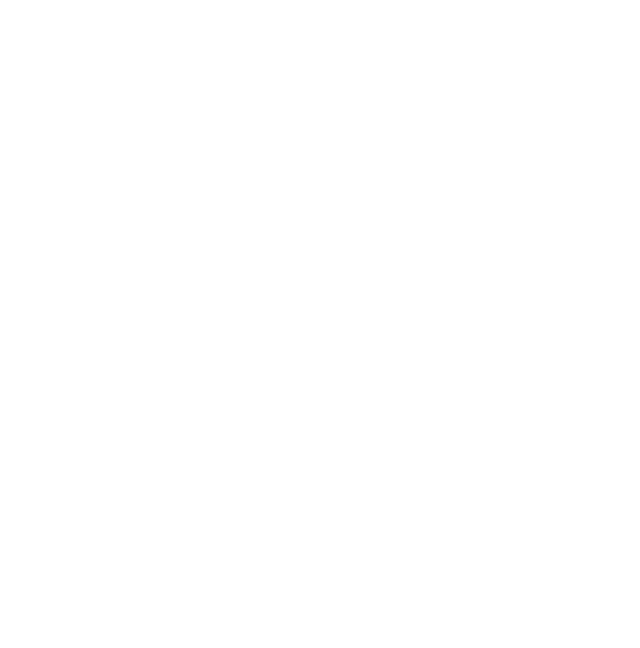
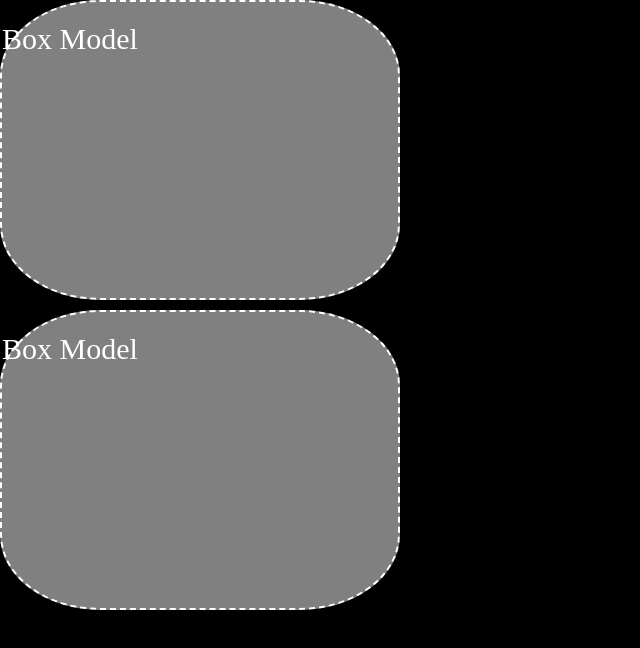
Before and after one commit to alekcole/basic-html-css, a plain HTML site: page Workshop-Day3/index.html in a window 1280 px wide. Shown: the whole page, without its empty margins (0-640 px from the left). Drawn offline with Linux system fonts and the light colour scheme.

Commit message:
update docs

```diff
--- a/Workshop-Day3/css/style.css
+++ b/Workshop-Day3/css/style.css
@@ -3,3 +3,36 @@
     margin: 0;
     padding: 0;
 }
+
+body {
+    background-color: black;
+}
+
+div {
+    background-color: gray;
+    color: #fff;
+
+    height: 300px;
+    font-size: 30px;
+    /* padding: 40px; */
+
+    margin-bottom: 10px;
+    /* margin-left: 100px;
+    margin-right: 10px;
+    margin-top: 10px; */
+
+    padding-top: 20px;
+
+    /* border: ขนาด(width) ประเภท(style) สี(color) */
+    /* solid เส้นทึบ */
+    /* border: 2px solid #fff;
+    border-top: 20px solid #fff; */
+    border-width: 2px;
+    border-style: dashed;
+    border-color: #fff;
+    /* ขอบมนๆๆ */
+    border-radius: 25%;
+
+    max-width: 400px;
+    width: 100%;
+}
--- a/Workshop-Day3/index.html
+++ b/Workshop-Day3/index.html
@@ -3,10 +3,15 @@
 <head>
     <meta charset="UTF-8">
     <meta name="viewport" content="width=device-width, initial-scale=1.0">
-    <title>Document</title>
+    <title>Day 3</title>
     <link rel="stylesheet" href="css/style.css">
 </head>
 <body>
-
+    <div>
+        Box Model
+    </div>
+    <div>
+        Box Model
+    </div>
 </body>
 </html>
```
Also changed, not shown: Workshop-Day2/index.html (+10 -2 lines), 2 other files.
